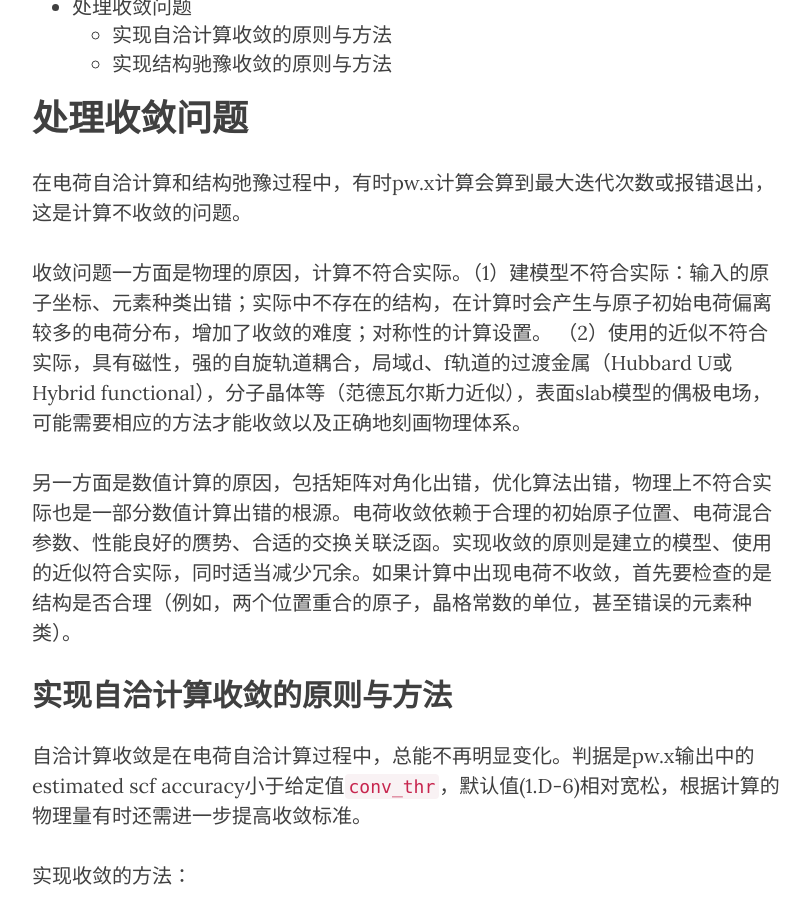
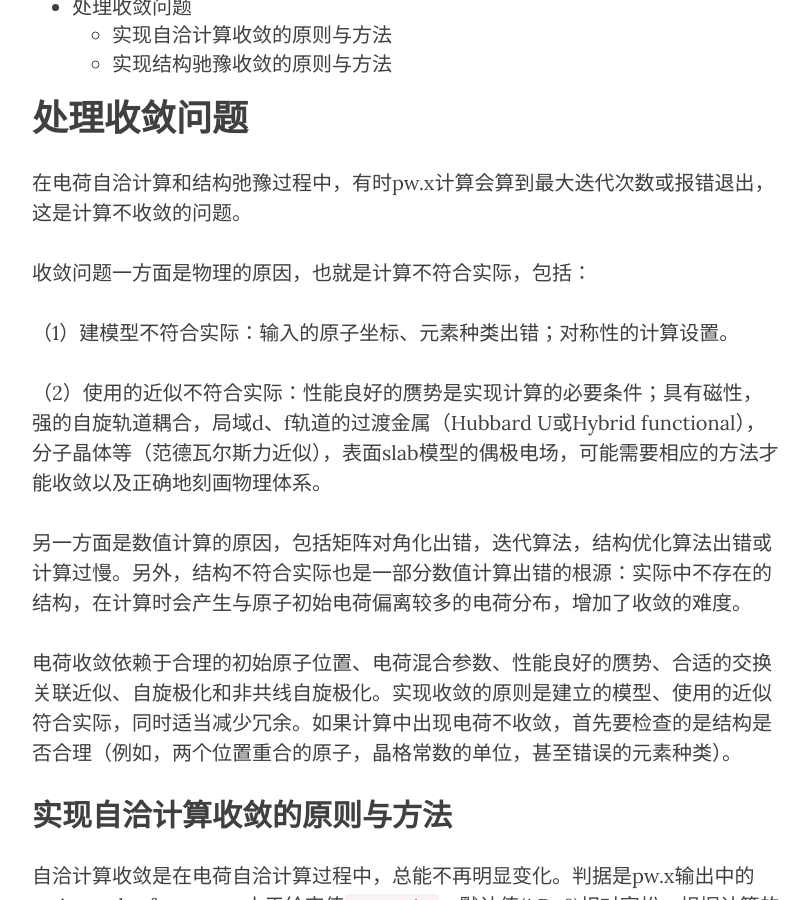
Before and after one commit to yyyu200/DFTbook, a Jekyll site: the page built from _posts/2019-06-27-converge.md, in a window 1280 px wide and 900 px high, scrolled down 220 px. Shown: the whole window, without its empty margins (233-1043 px from the left). Built offline with Jekyll 4.4.1, drawn with Linux system fonts in a browser that asks for light colours; nearby versions of some CDN libraries; comment, search, counter and statistics services are not loaded.

Commit message:
modify at20190803-08:47:19-aliyun

```diff
--- a/_posts/2019-06-27-converge.md
+++ b/_posts/2019-06-27-converge.md
@@ -23,10 +23,15 @@ trans: cube
 
 在电荷自洽计算和结构弛豫过程中，有时pw.x计算会算到最大迭代次数或报错退出，这是计算不收敛的问题。
 
-收敛问题一方面是物理的原因，计算不符合实际。（1）建模型不符合实际：输入的原子坐标、元素种类出错；实际中不存在的结构，在计算时会产生与原子初始电荷偏离较多的电荷分布，增加了收敛的难度；对称性的计算设置。
-（2）使用的近似不符合实际，具有磁性，强的自旋轨道耦合，局域d、f轨道的过渡金属（Hubbard U或Hybrid functional），分子晶体等（范德瓦尔斯力近似），表面slab模型的偶极电场，可能需要相应的方法才能收敛以及正确地刻画物理体系。
+收敛问题一方面是物理的原因，也就是计算不符合实际，包括：
 
-另一方面是数值计算的原因，包括矩阵对角化出错，优化算法出错，物理上不符合实际也是一部分数值计算出错的根源。电荷收敛依赖于合理的初始原子位置、电荷混合参数、性能良好的赝势、合适的交换关联泛函。实现收敛的原则是建立的模型、使用的近似符合实际，同时适当减少冗余。如果计算中出现电荷不收敛，首先要检查的是结构是否合理（例如，两个位置重合的原子，晶格常数的单位，甚至错误的元素种类）。
+（1）建模型不符合实际：输入的原子坐标、元素种类出错；对称性的计算设置。
+
+（2）使用的近似不符合实际：性能良好的赝势是实现计算的必要条件；具有磁性，强的自旋轨道耦合，局域d、f轨道的过渡金属（Hubbard U或Hybrid functional），分子晶体等（范德瓦尔斯力近似），表面slab模型的偶极电场，可能需要相应的方法才能收敛以及正确地刻画物理体系。
+
+另一方面是数值计算的原因，包括矩阵对角化出错，迭代算法，结构优化算法出错或计算过慢。另外，结构不符合实际也是一部分数值计算出错的根源：实际中不存在的结构，在计算时会产生与原子初始电荷偏离较多的电荷分布，增加了收敛的难度。
+
+电荷收敛依赖于合理的初始原子位置、电荷混合参数、性能良好的赝势、合适的交换关联近似、自旋极化和非共线自旋极化。实现收敛的原则是建立的模型、使用的近似符合实际，同时适当减少冗余。如果计算中出现电荷不收敛，首先要检查的是结构是否合理（例如，两个位置重合的原子，晶格常数的单位，甚至错误的元素种类）。
 
 ## 实现自洽计算收敛的原则与方法
 
```
